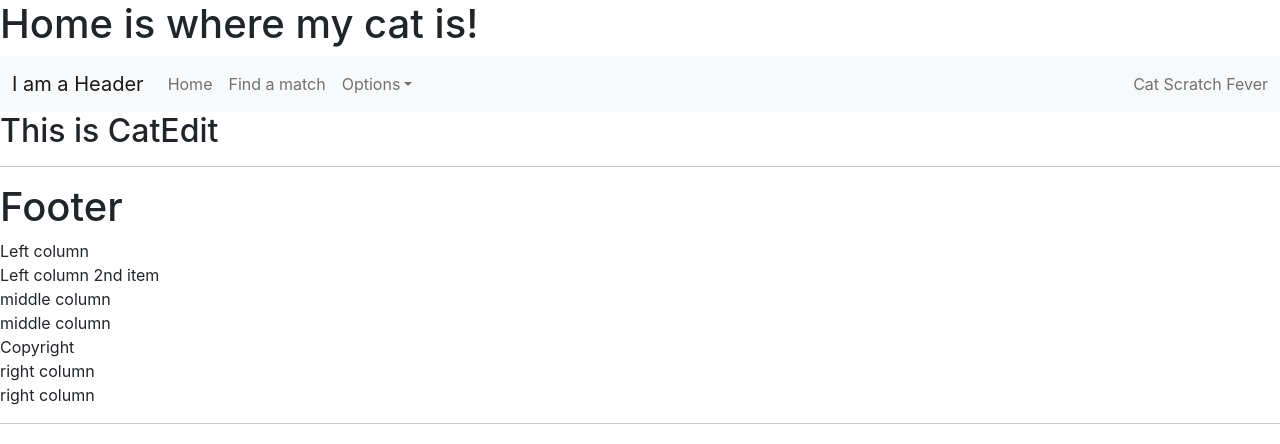
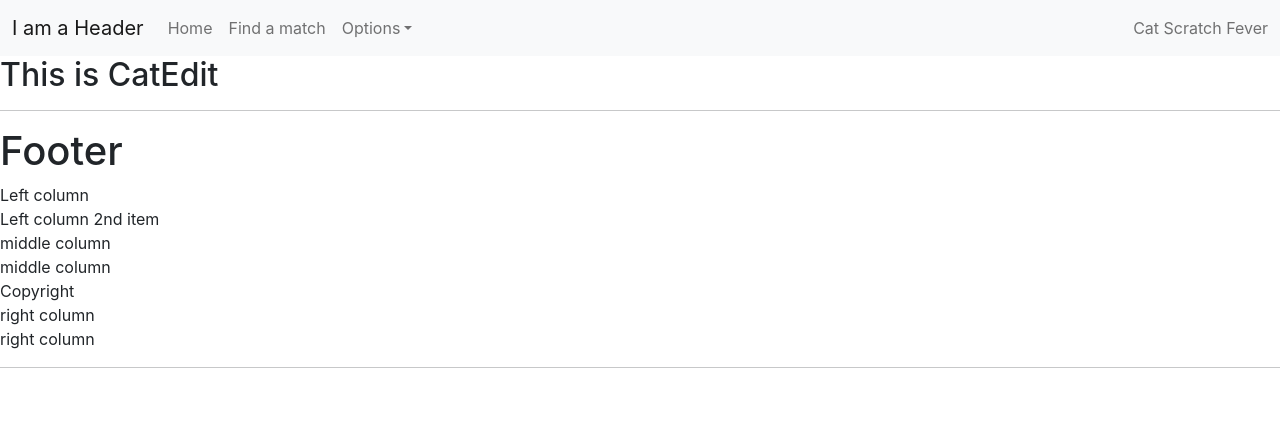
Before and after one commit to learn-academy-2022-alpha/cat-tinder-frontend-catscratchfever-arnold-alex-ramon, a React (Create React App) app: page /catedit in a window 1280 px wide. Shown: the top 444 px of the page. Built offline with nearby package versions, Linux system fonts and the light colour scheme.

Commit message:
reworked on issuesh

```diff
--- a/src/App.js
+++ b/src/App.js
@@ -25,9 +25,8 @@ class App extends Component{
     console.log(this.state.cats)
     return(
       <>
-        <h1>Home is where my cat is!</h1>
-        <Header />
         <Router>
+          <Header />
           <Switch>
             <Route exact path="/" component={Home} />
             <Route path="/catindex" component={CatIndex} />
@@ -36,8 +35,8 @@ class App extends Component{
             <Route path="/catedit" component={CatEdit} />
             <Route component={NotFound}/>
           </Switch>
+          <Footer />
         </Router>
-        <Footer />
       </>
     )
   }
--- a/src/pages/CatIndex.js
+++ b/src/pages/CatIndex.js
@@ -4,7 +4,7 @@ class CatIndex extends Component {
     render() {
         return (
             <>
-            <h2>CatIndex</h2>
+                <h2>CatIndex</h2>
             </>
         )
     }
--- a/src/pages/CatNew.js
+++ b/src/pages/CatNew.js
@@ -4,7 +4,7 @@ class CatNew extends Component {
     render() {
         return (
             <>
-            <h2>This is CatNew</h2>
+                <h2>This is CatNew</h2>
             </>
         )
     }
--- a/src/pages/CatShow.js
+++ b/src/pages/CatShow.js
@@ -4,7 +4,7 @@ class CatShow extends Component {
     render() {
         return (
             <>
-            <h2>CatShow</h2>
+                <h2>CatShow</h2>
             </>
         )
     }
--- a/src/pages/Home.js
+++ b/src/pages/Home.js
@@ -4,7 +4,7 @@ class Home extends Component {
     render() {
         return (
             <>
-            <h2>This is Home</h2>
+                <h2>This is Home</h2>
             </>
         )
     }
--- a/src/pages/NotFound.js
+++ b/src/pages/NotFound.js
@@ -4,7 +4,7 @@ class NotFound extends Component {
     render() {
         return (
             <>
-            <h2>This is NotFound</h2>
+                <h2>This is NotFound</h2>
             </>
         )
     }
```
Also changed, not shown: src/components/Footer.js (+0 -12 lines), src/components/Header.js (+0 -12 lines).
